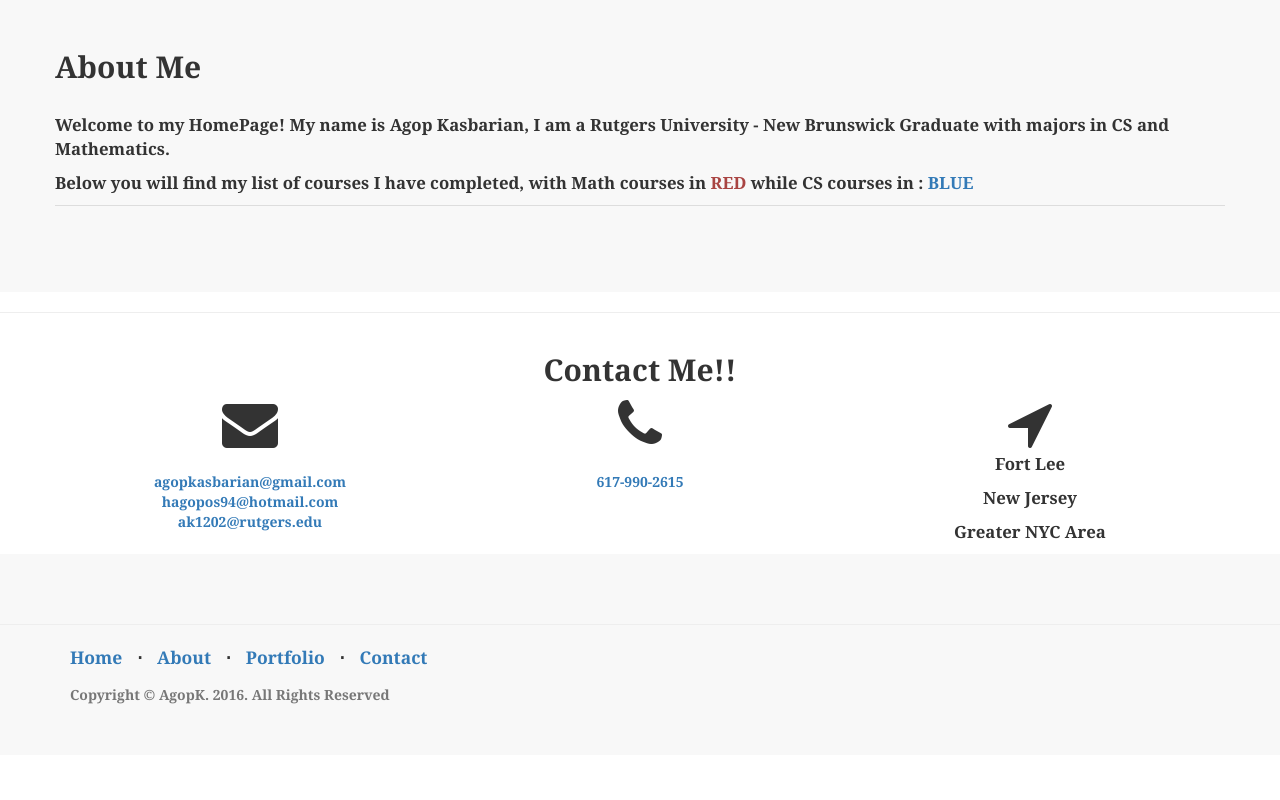
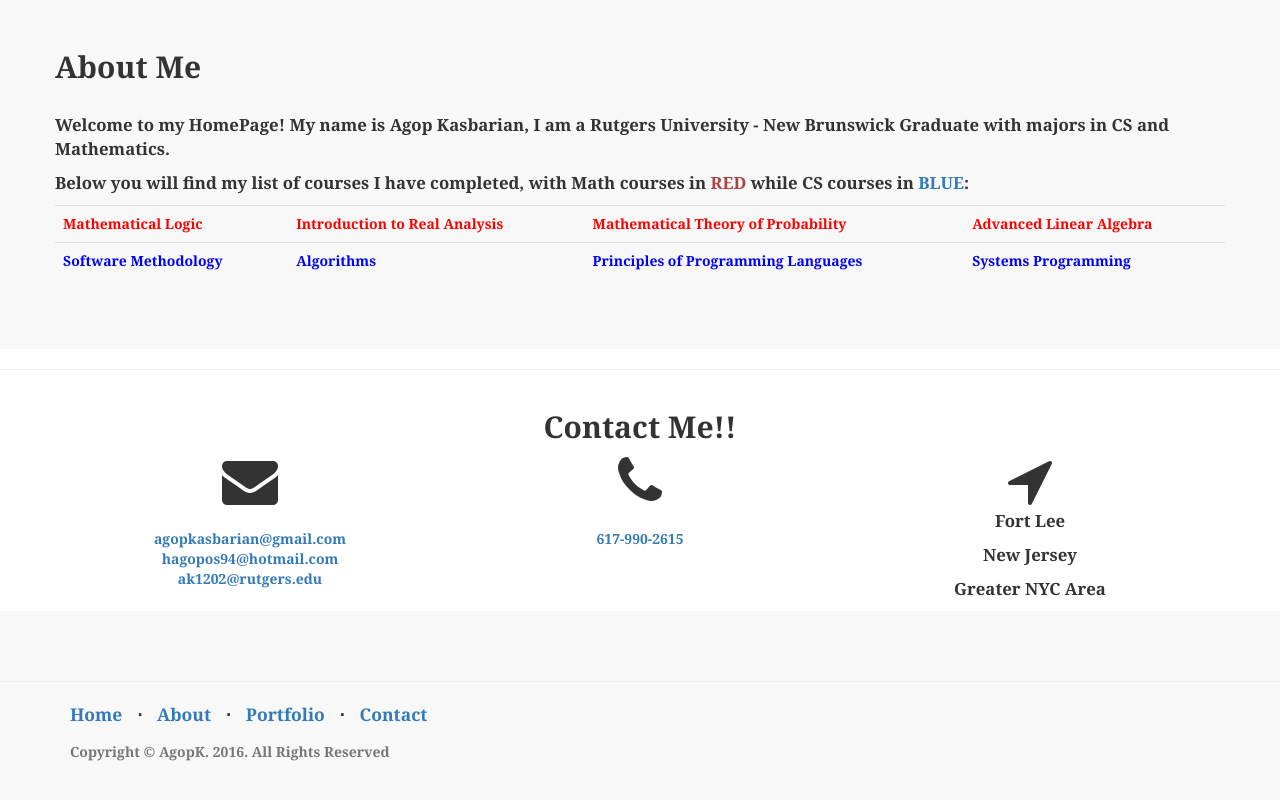
Before and after one commit to ak1202/ak1202.github.io, a plain HTML site: page index.html in a window 1280 px wide. Shown: the part 1164-1964 px from the top of the page. Before the commit the page ends 1919 px from the top, so only its background shows below. Drawn offline with nearby package versions, Linux system fonts and the light colour scheme.

Commit message:
Update index.html
Adding contents to table

```diff
--- a/index.html
+++ b/index.html
@@ -109,12 +109,21 @@
             <div class="row">
                     <h2 class="section-heading">About Me</h2>
                     <p class="header-1-p">Welcome to my HomePage! My name is Agop Kasbarian, I am a Rutgers University - New Brunswick Graduate with majors in CS and Mathematics. </p>
-                <p class="header-1-p">Below you will find my list of courses I have completed, with Math courses in <span class="text-danger">RED</span> while CS courses in : <span class="text-primary">BLUE</span></p>
+                <p class="header-1-p">Below you will find my list of courses I have completed, with Math courses in <span class="text-danger">RED</span> while CS courses in <span class="text-primary">BLUE</span>:</p>
                 <table class="table">
                     <tbody>
-                            <tr>
-                                <td>
-                            </tr>
+                        <tr>
+                            <td><font color="red">Mathematical Logic</font></td>
+                            <td><font color="red">Introduction to Real Analysis</font></td>
+                            <td><font color="red">Mathematical Theory of Probability</font></td>
+                            <td><font color="red">Advanced Linear Algebra</font></td>
+                        </tr>
+                        <tr>
+                            <td><font color="blue">Software Methodology</font></td>
+                            <td><font color="blue">Algorithms</font></td>
+                            <td><font color="blue">Principles of Programming Languages</font></td>
+                            <td><font color="blue">Systems Programming</font></td>
+                        </tr>
                     </tbody>
 
                 </table>
```
